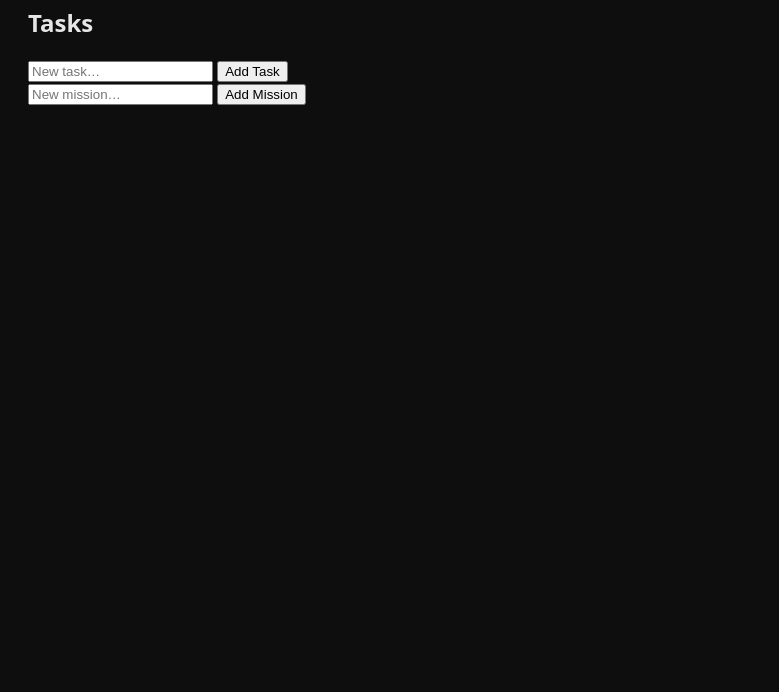
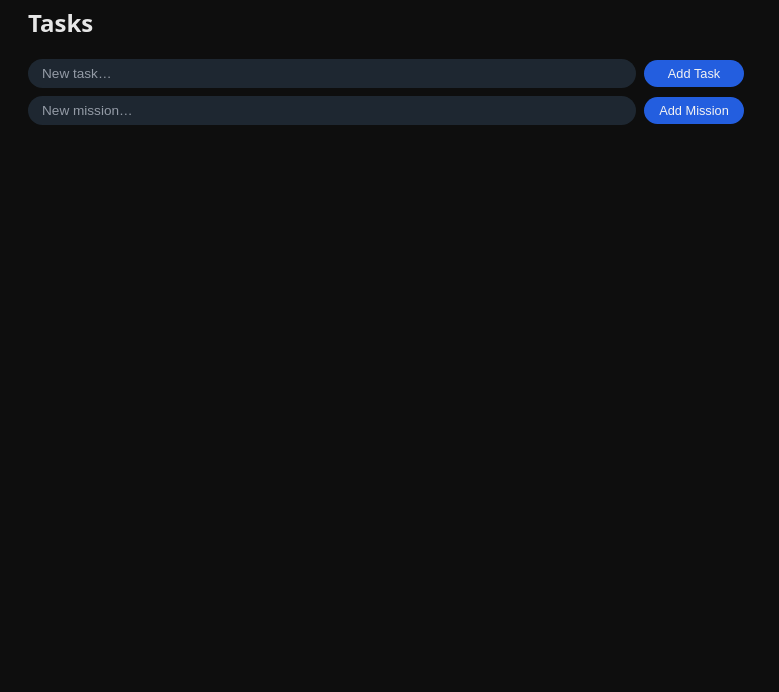
Before and after one commit to moditha-piyumal/war-room, an Electron app: page src/renderer/index.html in a window 1100 px wide. Shown: the part 108-800 px from the top of the page, without its empty margins (0-779 px from the left). Drawn offline with Linux system fonts and the light colour scheme; no server answers.

Commit message:
UI-Pass-3-More

```diff
--- a/src/renderer/index.html
+++ b/src/renderer/index.html
@@ -13,15 +13,18 @@
     <section>
         <h2>Tasks</h2>
 
-        <div>
-            <input id="task-input" placeholder="New task…" maxlength="40" />
-            <button id="add-btn">Add Task</button>
+        <div class="entry-panel">
+            <div class="entry-row">
+                <input id="task-input" placeholder="New task…" maxlength="40" />
+                <button id="add-btn">Add Task</button>
+            </div>
+
+            <div class="entry-row">
+                <input id="mission-input" placeholder="New mission…" maxlength="40" />
+                <button id="add-mission-btn">Add Mission</button>
+            </div>
         </div>
 
-        <div>
-            <input id="mission-input" placeholder="New mission…" maxlength="40" />
-            <button id="add-mission-btn">Add Mission</button>
-        </div>
 
         <ul id="task-list"></ul>
     </section>
--- a/src/renderer/style.css
+++ b/src/renderer/style.css
@@ -253,3 +253,66 @@ li {
     outline: none;
     box-shadow: 0 0 0 2px rgba(37, 99, 235, 0.3);
 }
+
+/* =================================================
+   Entry Panel (Task & Mission Input)
+   ================================================= */
+
+.entry-panel {
+    display: flex;
+    flex-direction: column;
+    gap: 8px;
+    opacity: 0.95;
+
+    margin: 14px 0 22px 0;
+}
+
+.entry-row {
+    display: flex;
+    align-items: center;
+    gap: 8px;
+}
+
+.entry-row input {
+    width: 580px;
+    padding: 7px 14px;
+    /* slightly more breathing room */
+
+    border-radius: 999px;
+    border: none;
+    outline: none;
+
+    background-color: #1f2933;
+    /* ✅ lighter dark slate */
+    color: #e5e7eb;
+
+    font-size: 0.85rem;
+}
+
+.entry-row input::placeholder {
+    color: #9ca3af;
+}
+
+.entry-row input:focus {
+    box-shadow: 0 0 0 2px rgba(37, 99, 235, 0.4);
+}
+
+.entry-row button {
+    width: 100px;
+    padding: 6px 14px;
+
+    border-radius: 999px;
+    border: none;
+
+    background-color: #2563eb;
+    color: #ffffff;
+
+    font-size: 0.8rem;
+    font-weight: 500;
+
+    cursor: pointer;
+}
+
+.entry-row button:hover {
+    background-color: #1d4ed8;
+}
```
